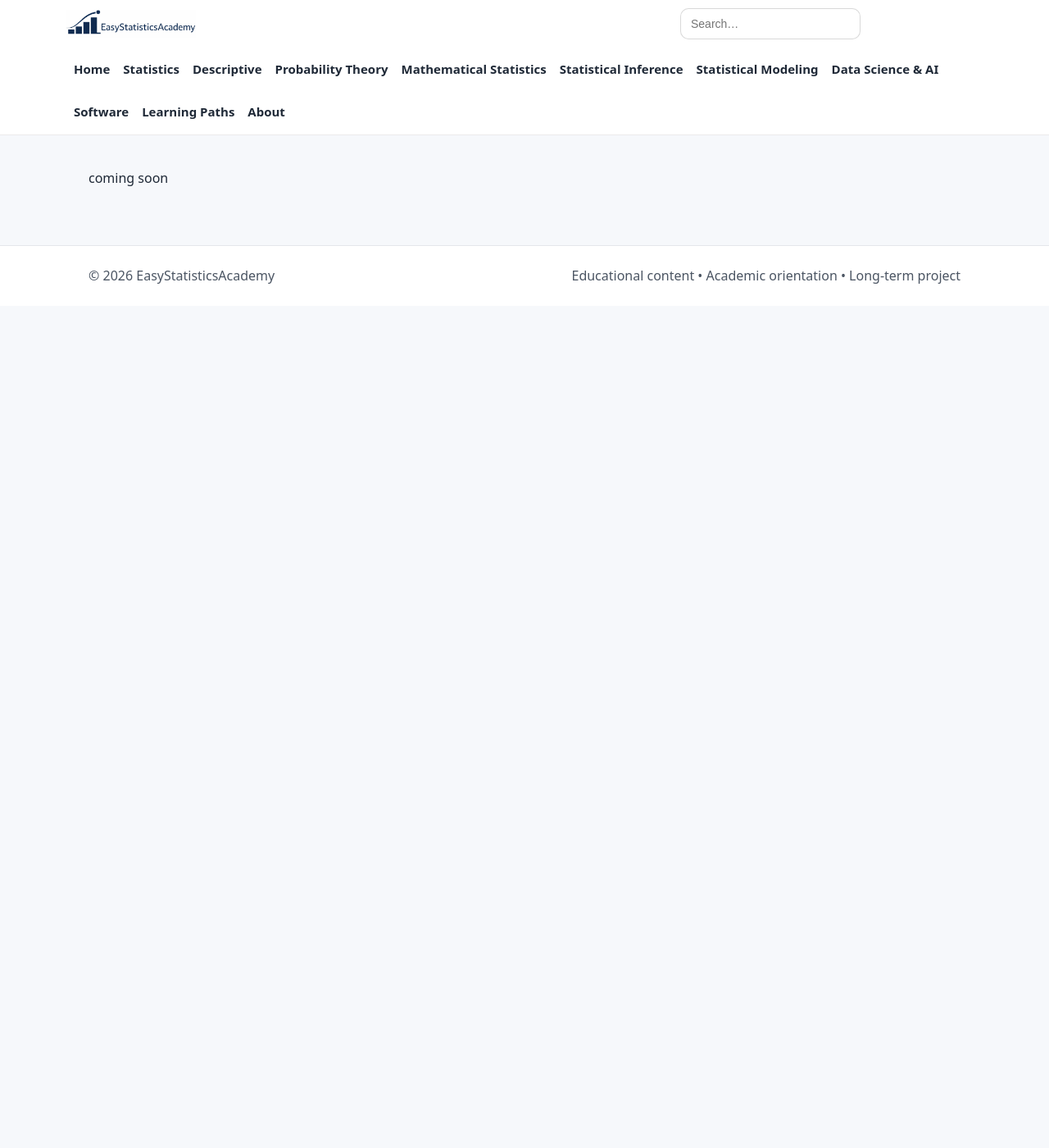
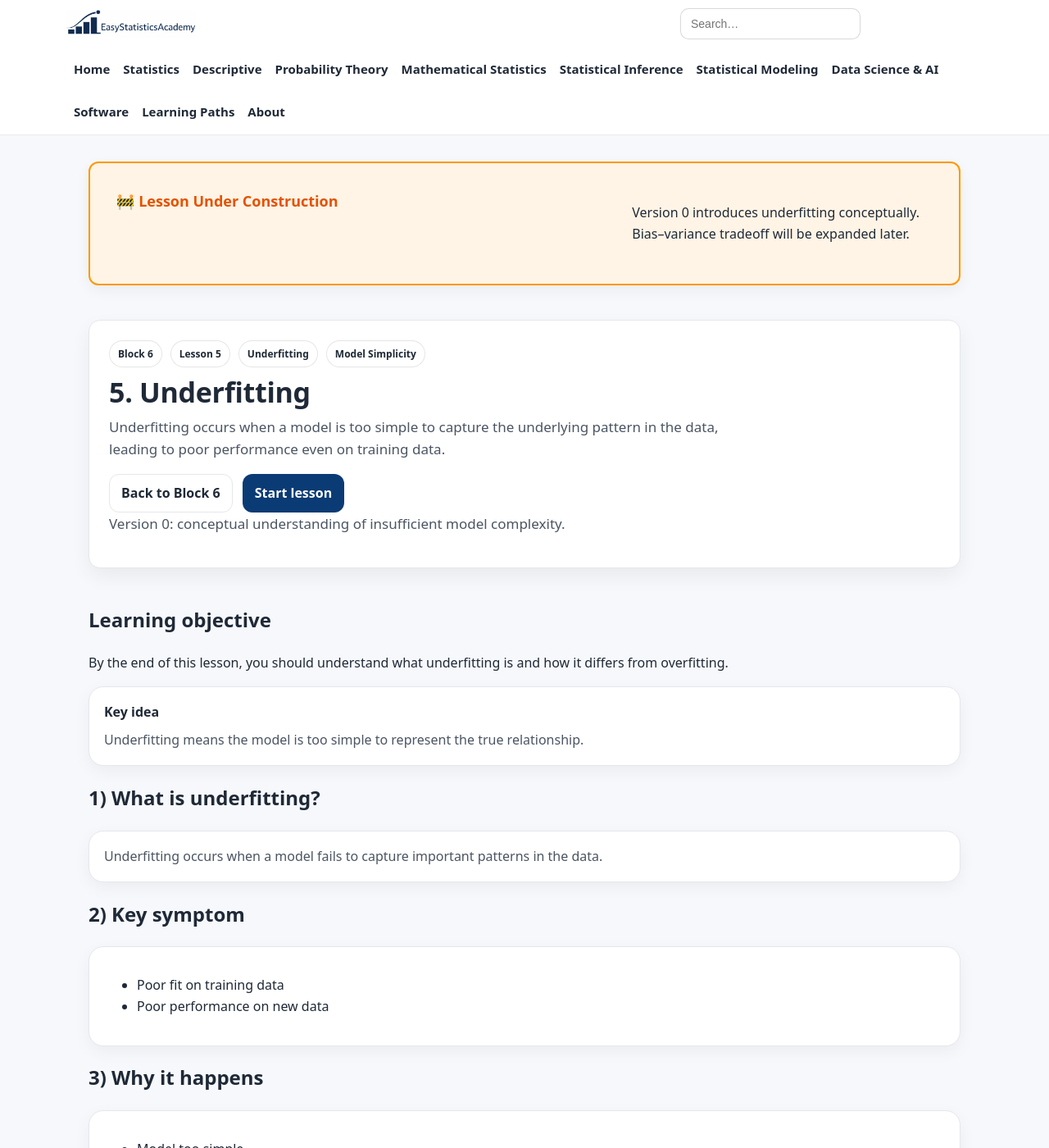
Before and after one commit to ammar-homaida-statistics/easystatisticsacademy, a Jekyll site: the page built from modeling/model-fit-comparison/underfitting/index.md, in a window 1280 px wide and 1400 px high. Shown: the whole window at 82% size. Built offline with Jekyll 4.4.1, drawn with Linux system fonts in a browser that asks for light colours; our own code applies the rules of GitHub Pages for plain Markdown files; some of the changed text lies outside the part shown.

Commit message:
Add lesson content

```diff
--- a/modeling/model-fit-comparison/underfitting/index.md
+++ b/modeling/model-fit-comparison/underfitting/index.md
@@ -1 +1,178 @@
-coming soon
+---
+layout: default
+title: 5. Underfitting
+permalink: /modeling/model-fit-comparison/underfitting/
+sidebar: false
+---
+
+<!-- UNDER CONSTRUCTION -->
+<section class="section section-slim">
+  <div class="callout" style="background:#fff4e5; border:2px solid #ff9800; padding:2rem; border-radius:12px;">
+    <h2 style="color:#e65100;">🚧 Lesson Under Construction</h2>
+    <p>
+      Version 0 introduces underfitting conceptually.
+      Bias–variance tradeoff will be expanded later.
+    </p>
+  </div>
+</section>
+
+<!-- ✅ Update last visited lesson -->
+<script>
+(function () {
+  localStorage.setItem("esa_continue_modeling_model_fit_lesson_v0", JSON.stringify({
+    url: "/modeling/model-fit-comparison/underfitting/",
+    label: "Lesson 5 — Underfitting",
+    ts: Date.now()
+  }));
+})();
+</script>
+
+<!-- HERO -->
+<section class="hero hero-section">
+  <div class="hero-card">
+
+    <div class="badge-row">
+      <span class="badge">Block 6</span>
+      <span class="badge">Lesson 5</span>
+      <span class="badge">Underfitting</span>
+      <span class="badge">Model Simplicity</span>
+    </div>
+
+    <h1>5. Underfitting</h1>
+
+    <p class="lead">
+      Underfitting occurs when a model is too simple to capture the underlying pattern in the data,
+      leading to poor performance even on training data.
+    </p>
+
+    <div class="hero-actions">
+      <a class="btn btn-outline" href="/modeling/model-fit-comparison/">Back to Block 6</a>
+      <a class="btn" href="#lesson">Start lesson</a>
+    </div>
+
+    <p class="muted-mini">
+      Version 0: conceptual understanding of insufficient model complexity.
+    </p>
+
+  </div>
+</section>
+
+<!-- LESSON -->
+<section class="section" id="lesson">
+
+  <h2>Learning objective</h2>
+  <p>
+    By the end of this lesson, you should understand what underfitting is
+    and how it differs from overfitting.
+  </p>
+
+  <div class="card">
+    <h3>Key idea</h3>
+    <p>
+      Underfitting means the model is too simple to represent the true relationship.
+    </p>
+  </div>
+
+  <h2>1) What is underfitting?</h2>
+  <div class="card">
+    <p>
+      Underfitting occurs when a model fails to capture important patterns in the data.
+    </p>
+  </div>
+
+  <h2>2) Key symptom</h2>
+  <div class="card">
+    <ul>
+      <li>Poor fit on training data</li>
+      <li>Poor performance on new data</li>
+    </ul>
+  </div>
+
+  <h2>3) Why it happens</h2>
+  <div class="card">
+    <ul>
+      <li>Model too simple</li>
+      <li>Missing important variables</li>
+      <li>Incorrect model form</li>
+    </ul>
+  </div>
+
+  <h2>4) Visual intuition</h2>
+  <div class="card">
+    <p>
+      A straight line used to model a curved relationship
+      is a typical example of underfitting.
+    </p>
+  </div>
+
+  <h2>5) Comparison with overfitting</h2>
+  <div class="card">
+    <ul>
+      <li>Underfitting → too simple</li>
+      <li>Overfitting → too complex</li>
+    </ul>
+  </div>
+
+  <h2>6) Impact on model performance</h2>
+  <div class="card">
+    <p>
+      The model fails to capture the signal,
+      leading to systematic errors.
+    </p>
+  </div>
+
+  <h2>7) How to detect it</h2>
+  <div class="card">
+    <ul>
+      <li>Large residuals</li>
+      <li>Poor overall fit</li>
+      <li>Clear patterns in residuals</li>
+    </ul>
+  </div>
+
+  <h2>8) Fixing underfitting</h2>
+  <div class="card">
+    <ul>
+      <li>Add relevant predictors</li>
+      <li>Use more flexible models</li>
+      <li>Include nonlinear terms</li>
+    </ul>
+  </div>
+
+  <h2>9) Why this matters</h2>
+  <div class="card">
+    <p>
+      A model that underfits cannot provide useful insights or predictions.
+    </p>
+  </div>
+
+  <h2>10) Big picture</h2>
+  <div class="card">
+    <p>
+      Good modeling requires balancing underfitting and overfitting.
+    </p>
+  </div>
+
+  <div class="card">
+    <h3>Outcome of this lesson</h3>
+    <ul>
+      <li>Understand underfitting clearly</li>
+      <li>Distinguish from overfitting</li>
+      <li>Recognize symptoms</li>
+      <li>Identify causes</li>
+      <li>Prepare for validation concepts</li>
+    </ul>
+  </div>
+
+  <div class="card">
+    <h3>Next step</h3>
+    <p>
+      We now compare training and test performance
+      to evaluate model generalization.
+    </p>
+    <a class="btn" href="/modeling/model-fit-comparison/train-vs-test/">
+      Next lesson: Train vs Test →
+    </a>
+  </div>
+
+</section>
```
